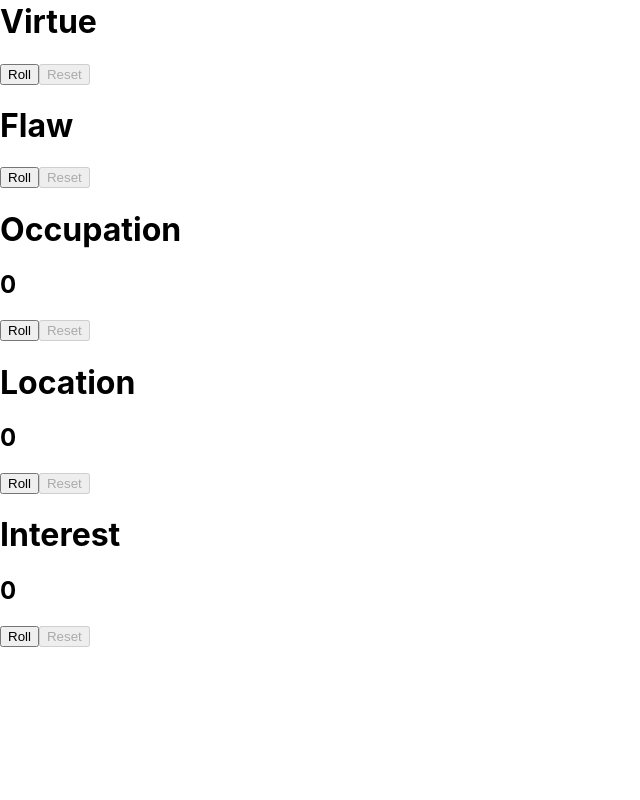
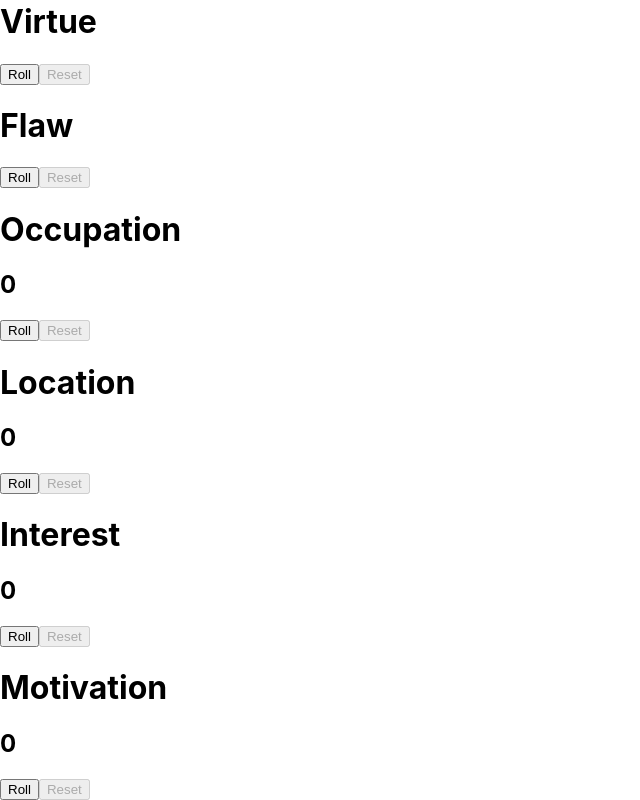
Before and after one commit to kangyongn/skyrim-generator, a React (Create React App) app: page / in a window 1280 px wide. Shown: the part 276-1076 px from the top of the page, without its empty margins (0-640 px from the left). Before the commit the page ends 923 px from the top, so only its background shows below. Built offline with nearby package versions, Linux system fonts and the light colour scheme.

Commit message:
finished basic Motivation component

```diff
--- /dev/null
+++ b/src/component/Motivation.js
@@ -0,0 +1,57 @@
+import React, {useState} from 'react';
+
+import {motivationDictionary} from '../resource/Data';
+
+const Motivation = props => {
+  const [rollOne, setRollOne] = useState({
+    value: 0,
+    rolled: false
+  });
+  const [rollTwo, setRollTwo] = useState({
+    value: 0,
+    rolled: false
+  });
+
+  const handleRollOne = () => {
+    setRollOne({
+      value: Math.floor(Math.random() * 6) + 1,
+      rolled: true
+    });
+  }
+
+  const handleRollTwo = () => {
+    setRollTwo({
+      value: Math.floor(Math.random() * 6) + 1,
+      rolled: true,
+    });
+  }
+
+  const handleReset = () => {
+    let initialState = {
+      value: 0,
+      rolled: false
+    }
+
+    setRollOne(initialState)
+    setRollTwo(initialState)
+  }
+
+  let totalRoll = rollOne.value + rollTwo.value
+
+  return (
+    <div>
+      <h1>Motivation</h1>
+      <h2>{(rollOne.rolled && rollTwo.rolled) ? `${rollOne.value} + ${rollTwo.value}: ${motivationDictionary[totalRoll][0]}` : rollOne.value}</h2>
+      <p><i>{rollTwo.rolled ? motivationDictionary[totalRoll][1] : null}</i></p>
+      {
+        !rollOne.rolled ?
+        <button onClick={handleRollOne}>Roll</button>
+        :
+        <button disabled={rollTwo.rolled ? true : false} onClick={handleRollTwo}>Roll</button>
+      }
+      <button disabled={(rollOne.rolled && rollTwo.rolled) ? false : true} onClick={handleReset}>Reset</button>
+    </div>
+  )
+}
+
+export default Motivation;
--- a/src/container/Randomizer.js
+++ b/src/container/Randomizer.js
@@ -1,4 +1,5 @@
 import React from 'react';
+
 import Race from '../component/Race';
 import Talent from '../component/Talent';
 import Virtue from '../component/Virtue';
@@ -6,6 +7,7 @@ import Flaw from '../component/Flaw';
 import Occupation from '../component/Occupation';
 import Location from '../component/Location';
 import Interest from '../component/Interest';
+import Motivation from '../component/Motivation';
 
 const Randomizer = props => {
   return (
@@ -17,6 +19,7 @@ const Randomizer = props => {
       <Occupation/>
       <Location/>
       <Interest/>
+      <Motivation/>
     </div>
   )
 }
--- a/src/resource/Data.js
+++ b/src/resource/Data.js
@@ -10,7 +10,7 @@ export const raceDictionary = {
   9: 'Khajit',
   10: 'Nord',
   11: 'Orc',
-  12: 'Redguard'
+  12: 'Redguard',
 }
 
 export const talentDictionary = {
@@ -31,7 +31,7 @@ export const talentDictionary = {
   15: 'Light Armor',
   16: 'Archery',
   17: 'Pickpocket',
-  18: 'Sneak'
+  18: 'Sneak',
 }
 
 export const virtueDictionary = {
@@ -40,7 +40,7 @@ export const virtueDictionary = {
   3: ['Patience', 'Attempts to solve problems diplomatically via speechcraft or calming spells.'],
   4: ['Temperance', 'Does not use drugs(Skooma, Moon Sugar, Sleeping Tree Sap); eats and drinks in moderation.'],
   5: ['Diligence', 'Does not steal or loot the dead; has a non-violent, honorable occupation.'],
-  6: ['Kindness', 'Does not harm or steal from friends or neighborsl only harms "evil" NPCs.']
+  6: ['Kindness', 'Does not harm or steal from friends or neighborsl only harms "evil" NPCs.'],
 }
 
 export const flawDictionary = {
@@ -49,7 +49,7 @@ export const flawDictionary = {
   3: ['Lust', 'Easily seduced by Daedra and other bad influences of the opposite sex.'],
   4: ['Gluttony', 'Uses drugs, good, and alcohol excessively.'],
   5: ['Wrath', 'Quick tempered and always resorts to violence; may kill or assault NPCs for petty reason.'],
-  6: ['Envy', 'Obsessed with gaining the same power or status of an existing NPC(guildmaster, thane, Jarl, etc).']
+  6: ['Envy', 'Obsessed with gaining the same power or status of an existing NPC(guildmaster, thane, Jarl, etc).'],
 }
 
 export const occupationDictionary = {
@@ -64,7 +64,7 @@ export const occupationDictionary = {
   9: 'Merchant',
   10: 'Miner',
   11: 'Soldier',
-  12: 'Thief'
+  12: 'Thief',
 }
 
 export const locationDictionary = {
@@ -79,7 +79,7 @@ export const locationDictionary = {
   9: 'Solitude',
   10: 'Anywhere You Want',
   11: 'Windhelm',
-  12: "Other(Darkwater Crossing, Rorikstead, Shot's Stone, or Stonehills)"
+  12: "Other(Darkwater Crossing, Rorikstead, Shot's Stone, or Stonehills)",
 }
 
 export const interestDictionary = {
@@ -96,3 +96,18 @@ export const interestDictionary = {
   11: ['Politics', "Interested in people's opinions about the Empire, the civil war, and political figures in Skyrim."],
   12: ['Theology', 'Studies Aedric and Daedric religions.'],
 }
+
+export const motivationDictionary = {
+  1: ['Not Possible'],
+  2: ['Research', 'You cam to Skyrim to learn about a specific topic unique to the region.'],
+  3: ['Mystery', 'You are looking for clues about the sudden death of a friend or family member.'],
+  4: ['Vegeance', 'You crossed the border to find and kill the person who murdered a friend or family member.'],
+  5: ['Family Heirloom', 'You are searching for a weapon or piece of jewlery that once belonged to your family.'],
+  6: ['Exile', 'You were case out of your home region due to a crime or allegation of a crime.'],
+  7: ['Redemption', 'You are trying to right a wrong you commited in the past.'],
+  8: ['Recovery', 'You suffered from a debilitating disease or injury that caused your skills to diminish. You came to Skyrim to train yourself back to strength.'],
+  9: ['War', 'You came to Skyrim specifically to join the Stormcloaks or the Empire.'],
+  10: ['Love', 'You are trying to locate a lost love, who could be alive and well or long dead.'],
+  11: ['Pilgrimage', 'You came to see the shrines, the temples, the Gildergreen, or to collect Daedric artifacts.'],
+  12: ['Weath & Power', 'You are seeking power(Thanehood, guild leadership, etc) and/or money(jewels, houses, gold).'],
+}
```
